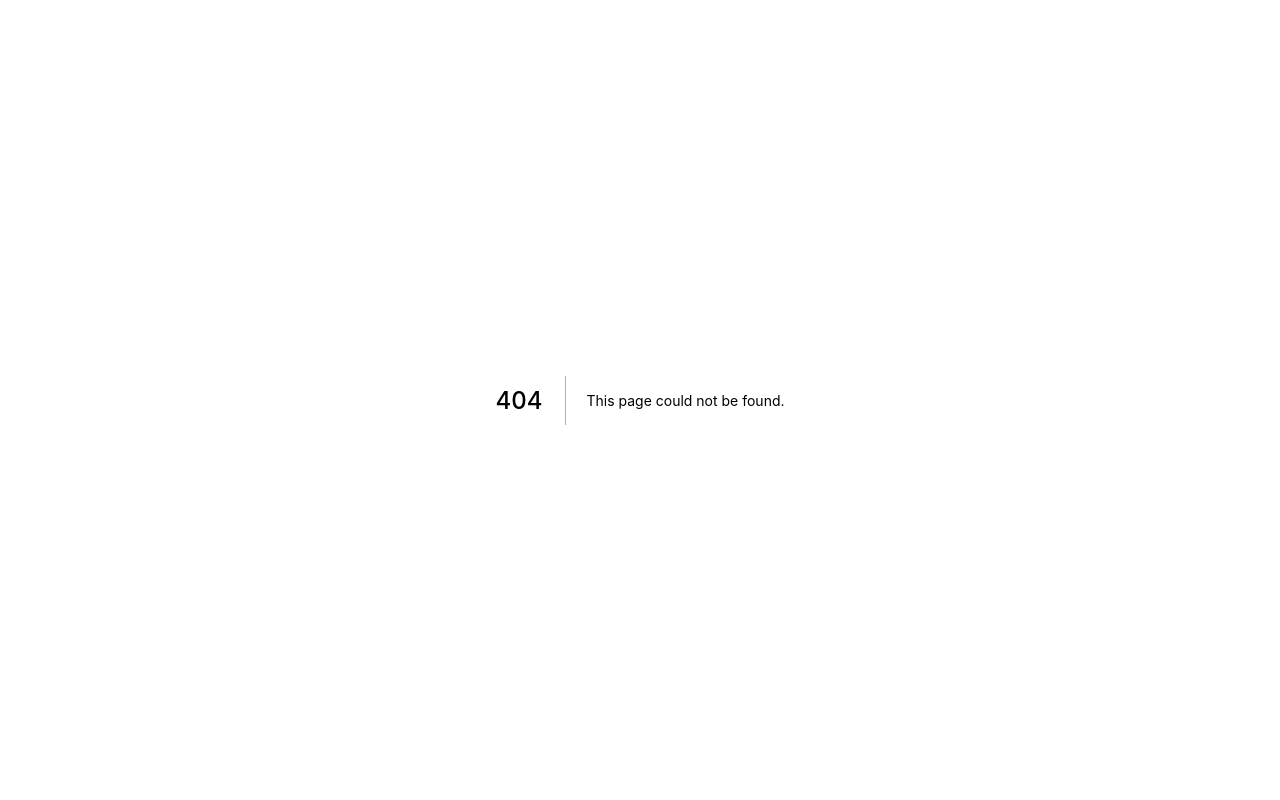
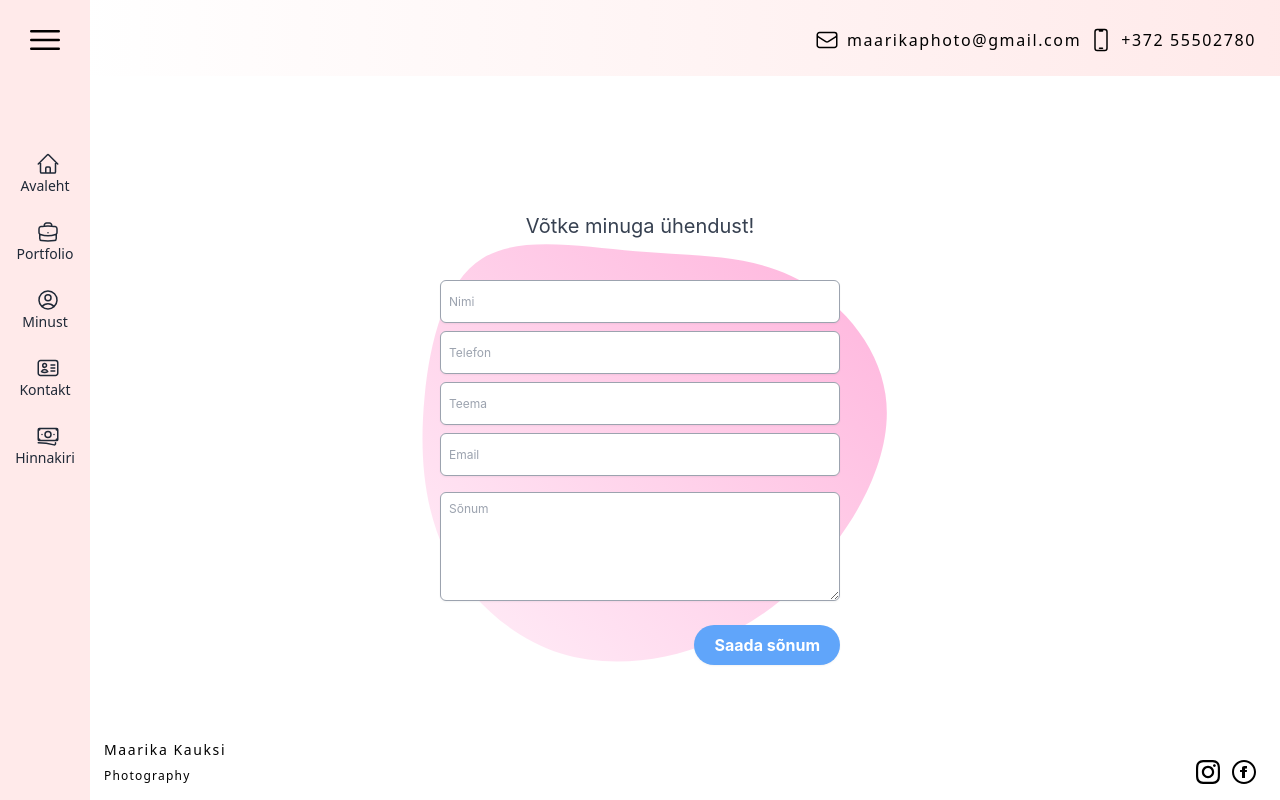
Before and after one commit to kenettt/maarika-photography, a Next.js app: page /kontakt in a window 1280 px wide. Before the commit this address had no page. Built offline with nearby package versions, Linux system fonts and the light colour scheme.

Commit message:
kontakt form

```diff
--- a/components/footer.jsx
+++ b/components/footer.jsx
@@ -1,25 +1,25 @@
 import Link from "next/link";
 
-export default function Footer({hidden="", className="justify-between"}) {
+export default function Footer({hidden="", className="justify-between text-white"}, color="fill-white") {
     return (
-        <div className={`${className} text-white flex space-x-2 w-full items-end `}>
+        <div className={`${className} flex space-x-2 w-full items-end `}>
             <div className={`${hidden} font-europa tracking-widest lg:ml-[80px]`}>
                 <Link href="/">
                 <a>
-                    <div className="text-md"> Maarika Kauksi </div>
-                    <div className="text-xs tracking-widest mt-2">Photography</div>
+                    <div className="text-sm md:text-md"> Maarika Kauksi </div>
+                    <div className="text-xs tracking-widest lg:mt-2">Photography</div>
                 </a>
                 </Link>
             </div>
             <div className="flex space-x-3 ">
             <Link href="https://www.instagram.com/maarikakauksiphotography/?hl=en">
                 <a target="_blank" rel="noreferrer">
-                <svg xmlns="http://www.w3.org/2000/svg" className='fill-white' width="24" height="24" viewBox="0 0 24 24"><path d="M12 2.163c3.204 0 3.584.012 4.85.07 3.252.148 4.771 1.691 4.919 4.919.058 1.265.069 1.645.069 4.849 0 3.205-.012 3.584-.069 4.849-.149 3.225-1.664 4.771-4.919 4.919-1.266.058-1.644.07-4.85.07-3.204 0-3.584-.012-4.849-.07-3.26-.149-4.771-1.699-4.919-4.92-.058-1.265-.07-1.644-.07-4.849 0-3.204.013-3.583.07-4.849.149-3.227 1.664-4.771 4.919-4.919 1.266-.057 1.645-.069 4.849-.069zm0-2.163c-3.259 0-3.667.014-4.947.072-4.358.2-6.78 2.618-6.98 6.98-.059 1.281-.073 1.689-.073 4.948 0 3.259.014 3.668.072 4.948.2 4.358 2.618 6.78 6.98 6.98 1.281.058 1.689.072 4.948.072 3.259 0 3.668-.014 4.948-.072 4.354-.2 6.782-2.618 6.979-6.98.059-1.28.073-1.689.073-4.948 0-3.259-.014-3.667-.072-4.947-.196-4.354-2.617-6.78-6.979-6.98-1.281-.059-1.69-.073-4.949-.073zm0 5.838c-3.403 0-6.162 2.759-6.162 6.162s2.759 6.163 6.162 6.163 6.162-2.759 6.162-6.163c0-3.403-2.759-6.162-6.162-6.162zm0 10.162c-2.209 0-4-1.79-4-4 0-2.209 1.791-4 4-4s4 1.791 4 4c0 2.21-1.791 4-4 4zm6.406-11.845c-.796 0-1.441.645-1.441 1.44s.645 1.44 1.441 1.44c.795 0 1.439-.645 1.439-1.44s-.644-1.44-1.439-1.44z"/></svg>
+                <svg xmlns="http://www.w3.org/2000/svg" className={color} width="24" height="24" viewBox="0 0 24 24"><path d="M12 2.163c3.204 0 3.584.012 4.85.07 3.252.148 4.771 1.691 4.919 4.919.058 1.265.069 1.645.069 4.849 0 3.205-.012 3.584-.069 4.849-.149 3.225-1.664 4.771-4.919 4.919-1.266.058-1.644.07-4.85.07-3.204 0-3.584-.012-4.849-.07-3.26-.149-4.771-1.699-4.919-4.92-.058-1.265-.07-1.644-.07-4.849 0-3.204.013-3.583.07-4.849.149-3.227 1.664-4.771 4.919-4.919 1.266-.057 1.645-.069 4.849-.069zm0-2.163c-3.259 0-3.667.014-4.947.072-4.358.2-6.78 2.618-6.98 6.98-.059 1.281-.073 1.689-.073 4.948 0 3.259.014 3.668.072 4.948.2 4.358 2.618 6.78 6.98 6.98 1.281.058 1.689.072 4.948.072 3.259 0 3.668-.014 4.948-.072 4.354-.2 6.782-2.618 6.979-6.98.059-1.28.073-1.689.073-4.948 0-3.259-.014-3.667-.072-4.947-.196-4.354-2.617-6.78-6.979-6.98-1.281-.059-1.69-.073-4.949-.073zm0 5.838c-3.403 0-6.162 2.759-6.162 6.162s2.759 6.163 6.162 6.163 6.162-2.759 6.162-6.163c0-3.403-2.759-6.162-6.162-6.162zm0 10.162c-2.209 0-4-1.79-4-4 0-2.209 1.791-4 4-4s4 1.791 4 4c0 2.21-1.791 4-4 4zm6.406-11.845c-.796 0-1.441.645-1.441 1.44s.645 1.44 1.441 1.44c.795 0 1.439-.645 1.439-1.44s-.644-1.44-1.439-1.44z"/></svg>
                 </a>
             </Link>
             <Link href="https://www.facebook.com/profile.php?id=100083092881002">
                 <a  target="_blank" rel="noreferrer">
-                    <svg xmlns="http://www.w3.org/2000/svg" className='fill-white'width=" 24" height="24" viewBox="0 0 24 24"><path d="M12 2c5.514 0 10 4.486 10 10s-4.486 10-10 10-10-4.486-10-10 4.486-10 10-10zm0-2c-6.627 0-12 5.373-12 12s5.373 12 12 12 12-5.373 12-12-5.373-12-12-12zm-2 10h-2v2h2v6h3v-6h1.82l.18-2h-2v-.833c0-.478.096-.667.558-.667h1.442v-2.5h-2.404c-1.798 0-2.596.792-2.596 2.308v1.692z"/></svg>
+                    <svg xmlns="http://www.w3.org/2000/svg" className={color} width=" 24" height="24" viewBox="0 0 24 24"><path d="M12 2c5.514 0 10 4.486 10 10s-4.486 10-10 10-10-4.486-10-10 4.486-10 10-10zm0-2c-6.627 0-12 5.373-12 12s5.373 12 12 12 12-5.373 12-12-5.373-12-12-12zm-2 10h-2v2h2v6h3v-6h1.82l.18-2h-2v-.833c0-.478.096-.667.558-.667h1.442v-2.5h-2.404c-1.798 0-2.596.792-2.596 2.308v1.692z"/></svg>
                 </a>
             </Link>
             </div>
--- a/components/header.jsx
+++ b/components/header.jsx
@@ -35,12 +35,13 @@ const navigation = [
       )
     },
     {
-      name: 'Blog',
-      href: '/blog',
+      name: 'Kontakt',
+      href: '/kontakt',
       icon: (props) => (
         <svg xmlns="http://www.w3.org/2000/svg" fill="none" viewBox="0 0 24 24" strokeWidth={1.5} stroke="currentColor" className="w-6 h-6">
-          <path strokeLinecap="round" strokeLinejoin="round" d="M12 7.5h1.5m-1.5 3h1.5m-7.5 3h7.5m-7.5 3h7.5m3-9h3.375c.621 0 1.125.504 1.125 1.125V18a2.25 2.25 0 01-2.25 2.25M16.5 7.5V18a2.25 2.25 0 002.25 2.25M16.5 7.5V4.875c0-.621-.504-1.125-1.125-1.125H4.125C3.504 3.75 3 4.254 3 4.875V18a2.25 2.25 0 002.25 2.25h13.5M6 7.5h3v3H6v-3z" />
+          <path strokeLinecap="round" strokeLinejoin="round" d="M15 9h3.75M15 12h3.75M15 15h3.75M4.5 19.5h15a2.25 2.25 0 002.25-2.25V6.75A2.25 2.25 0 0019.5 4.5h-15a2.25 2.25 0 00-2.25 2.25v10.5A2.25 2.25 0 004.5 19.5zm6-10.125a1.875 1.875 0 11-3.75 0 1.875 1.875 0 013.75 0zm1.294 6.336a6.721 6.721 0 01-3.17.789 6.721 6.721 0 01-3.168-.789 3.376 3.376 0 016.338 0z" />
         </svg>
+
       )
     },
     {
@@ -177,7 +178,7 @@ export default function Header({className="", color="text-white lg:text-gray-800
       <div className=" max-w-[90px] w-full h-full lg:bg-[#ffd9d98f] z-10 fixed top-0">
         <button
         type="button"
-        className={`${color} focus:outline-none mt-4 flex justify-center w-full mt-6`}
+        className={`${color} focus:outline-none mt-7 sm:mt-5 flex justify-center w-full mt-6`}
         onClick={() => setSidebarOpen(true)}
       >
         <span className="sr-only">Open sidebar</span>
--- a/package.json
+++ b/package.json
@@ -12,8 +12,10 @@
     "@headlessui/react": "^1.7.3",
     "@heroicons/react": "^2.0.12",
     "autoprefixer": "^10.4.12",
+    "dotenv": "^16.0.3",
     "fslightbox-react": "^1.6.2-2",
     "next": "12.3.1",
+    "nodemailer": "^6.8.0",
     "postcss": "^8.4.16",
     "react": "18.2.0",
     "react-dom": "18.2.0",
--- /dev/null
+++ b/pages/api/contact.js
@@ -0,0 +1,55 @@
+
+export default async (req, res) => {
+  require('dotenv').config()
+
+  let nodemailer = require('nodemailer')
+  const transporter = nodemailer.createTransport({
+    service: 'gmail',
+    port: 465,
+    host: "smtp.gmail.com",
+    auth: {
+      user: 'maarikaphotography@gmail.com',
+      pass: process.env.GMAIL_PASSWORD,
+    },
+    secure: true,
+  })
+
+
+  await new Promise((resolve, reject) => {
+    // verify connection configuration
+    transporter.verify(function (error, success) {
+        if (error) {
+            console.log(error);
+            reject(error);
+        } else {
+            console.log("Server is ready to take our messages");
+            resolve(success);
+        }
+    });
+});
+
+  const mailData = {
+    from: 'maarikaphotography@gmail.com',
+    to: 'maarikaphoto@gmail.com',
+    replyTo: req.body.email,
+    subject: `Message From ${req.body.name}`,
+    text: req.body.message + " | Saadetud isikult: " + req.body.email,
+    html: `<div>${req.body.message}</div><p>Sent from:
+    ${req.body.email}</p>`
+  }
+
+  await new Promise((resolve, reject) => {
+    // send mail
+    transporter.sendMail(mailData, (err, info) => {
+        if (err) {
+            console.error(err);
+            reject(err);
+        } else {
+            console.log(info);
+            resolve(info);
+        }
+    });
+});
+
+  res.status(200).end()
+}
--- a/pages/api/hello.js
+++ /dev/null
@@ -1,5 +0,0 @@
-// Next.js API route support: https://nextjs.org/docs/api-routes/introduction
-
-export default function handler(req, res) {
-  res.status(200).json({ name: 'John Doe' })
-}
--- a/pages/hinnakiri.jsx
+++ b/pages/hinnakiri.jsx
@@ -1,10 +1,11 @@
 import Header from "../components/header";
+import Footer from "../components/footer"
 
 export default function Hinnakiri() {
     return (
-        <div className="bg-red-400">
+        <div className="">
             <Header />
-            <div className="h-screen bg-cover grayscale bg-priceHero bg-[center_90%] flex justfiy-center text-white filter">
+            <div className="min-h-screen bg-cover bg-priceHero bg-[center_90%] flex justfiy-center text-white filter">
                 <div className="flex flex-col justify-center items-center w-full font-europa ">
                     <div className="flex justify-center items-center w-full lg:w-[500px] lg:h-[150px] w-[300px] h-[100px] bg-[#7b5151ad] border-white border-4 rounded-lg text-3xl lg:text-5xl font-bold tracking-[0.2em]"> Hinnakiri </div>
                     <div className="text-center  mt-10 rounded-xl p-10 bg-[#7b5151ad] m-4">
@@ -20,7 +21,9 @@ export default function Hinnakiri() {
                     </div>
                 </div>
             </div>
-
+            <div className="fixed bottom-4 z-20 px-6 w-full">
+                <Footer  />
+            </div>
         </div>
     );
 }
--- a/pages/index.jsx
+++ b/pages/index.jsx
@@ -24,13 +24,13 @@ export default function Home() {
               <Link href="/minust">
                 <a>Minust</a>
               </Link>
-              <Link href="/">
+              <Link href="/kontakt">
                 <a>Kontakt</a>
               </Link>
-              <Link href="/">
+              {/* <Link href="/">
                 <a>Blog</a>
-              </Link>
-              <Link href="/">
+              </Link> */}
+              <Link href="/hinnakiri">
                 <a>Hinnakiri</a>
               </Link>
             </div>
--- /dev/null
+++ b/pages/kontakt.jsx
@@ -0,0 +1,149 @@
+import Header from '../components/header'
+import { useState } from 'react'
+import Head from "next/head";
+import Footer from '../components/footer'
+
+
+export default function Kontakt() {
+
+  const [sendMessage, toggleSendMessage] = useState(false)
+  const [name, setName] = useState("")
+  const [phone, setPhone] = useState("")
+  const [subject, setSubject] = useState("")
+  const [email, setEmail] = useState("")
+  const [message, setMessage] = useState("")
+
+  const sendMail = (e) => {
+    e.preventDefault();
+    console.log('Sending')
+
+    let data = {
+      name,
+      email,
+      phone,
+      subject,
+      message
+    }
+
+    fetch('/api/contact', {
+      method: 'POST',
+      headers: {
+        'Accept': 'application/json, text/plain, */*',
+        'Content-Type': 'application/json'
+      },
+      body: JSON.stringify(data)
+    }).then((res) => {
+      console.log('Response received')
+      if (res.status === 200) {
+        console.log('Response succeeded!')
+        setName('')
+        setEmail('')
+        setPhone('')
+        setSubject('')
+        setMessage('')
+        toggleSendMessage(true)
+        setTimeout(() => {
+          toggleSendMessage(false)
+        }, 6000);
+      }
+    })
+  }
+
+    return (
+      <div >
+        <Head>
+          <title>Kontakt</title>
+          <meta name="description" content="Võtke minuga ühendust!" />
+          <link rel="icon" href="/favicon.ico" />
+          <link rel="canonical" href="https://www.vannitubailusaks.ee/kontakt" />
+        </Head>
+        <Header color="black" />
+        <div className='min-h-screen flex flex-col'>
+          <div className='lg:ml-[80px] p-5 lg:p-6 flex sm:flex-row flex-col items-end justify-end bg-gradient-to-l from-[#ffd9d98f] space-x-2 space-y-1'>
+            <a href='mailto:maarikaphoto@gmail.com' className='flex font-light font-europa tracking-widest items-center space-x-2'>
+              <svg xmlns="http://www.w3.org/2000/svg" fill="none" viewBox="0 0 24 24" strokeWidth={1.5} stroke="currentColor" className="w-4 lg:w-6 h-4 lg:h-6">
+                <path strokeLinecap="round" strokeLinejoin="round" d="M21.75 6.75v10.5a2.25 2.25 0 01-2.25 2.25h-15a2.25 2.25 0 01-2.25-2.25V6.75m19.5 0A2.25 2.25 0 0019.5 4.5h-15a2.25 2.25 0 00-2.25 2.25m19.5 0v.243a2.25 2.25 0 01-1.07 1.916l-7.5 4.615a2.25 2.25 0 01-2.36 0L3.32 8.91a2.25 2.25 0 01-1.07-1.916V6.75" />
+              </svg>
+              <div className='text-xs lg:text-base'>maarikaphoto@gmail.com</div>
+            </a>
+            <a href='tel:+37255502780' className='flex font-light font-europa tracking-widest items-center space-x-2'>
+              <svg xmlns="http://www.w3.org/2000/svg" fill="none" viewBox="0 0 24 24" strokeWidth={1.5} stroke="currentColor" className="w-4 lg:w-6 h-4 lg:h-6">
+                <path strokeLinecap="round" strokeLinejoin="round" d="M10.5 1.5H8.25A2.25 2.25 0 006 3.75v16.5a2.25 2.25 0 002.25 2.25h7.5A2.25 2.25 0 0018 20.25V3.75a2.25 2.25 0 00-2.25-2.25H13.5m-3 0V3h3V1.5m-3 0h3m-3 18.75h3" />
+              </svg>
+              <div className='text-xs lg:text-base'>+372 55502780</div>
+            </a>
+          </div>
+        <div className='w-full max-w-[600px] max-h-[600px] my-auto bg-contactBackground bg-cover bg-center bg-no-repeat  mx-auto flex items-center h-full' >
+          <form onSubmit={sendMail} id="myForm" className="flex flex-col p-4 w-full h-full items-center justify-center ">
+            <div className="max-w-[400px] w-full ">
+            <h1 className='mb-10 text-xl text-medium text-gray-700 text-center'> Võtke minuga ühendust! </h1>
+              <div className="mt-1 w-full mb-2 flex justify-center">
+                <input
+                  type="text"
+                  name="name"
+                  id="name"
+                  required
+                  className="shadow-sm focus:ring-indigo-500 px-2 focus:border-indigo-500 block w-full text-xs border-gray-400 outline-gray-500 border rounded-md  h-[43px]"
+                  placeholder="Nimi"
+                  value={name} onChange={(e)=>setName(e.target.value)}
+                />
+              </div>
+              <div className="mt-1 w-full mb-2 flex justify-center">
+                <input
+                  type="text"
+                  name="phone"
+                  id="phone"
+                  required
+                  className="shadow-sm focus:ring-indigo-500 px-2 focus:border-indigo-500 block w-full text-xs border-gray-400 outline-gray-500 border rounded-md  h-[43px] "
+                  placeholder="Telefon"
+                  value={phone} onChange={(e)=>setPhone(e.target.value)}
+                />
+              </div>
+              <div className="mt-1 w-full mb-2 flex justify-center">
+                <input
+                  type="text"
+                  name="subject"
+                  id="subject"
+                  required
+                  className="shadow-sm focus:ring-indigo-500 px-2 focus:border-indigo-500 block w-full text-xs  border-gray-400 outline-gray-500 border rounded-md  h-[43px]"
+                  placeholder="Teema"
+                  value={subject} onChange={(e)=>setSubject(e.target.value)}
+
+                />
+              </div>
+              <div className="mt-1 w-full mb-2 lg:mb-4 flex justify-center">
+                <input
+                  type="text"
+                  name="email"
+                  id="email"
+                  required
+                  className="shadow-sm focus:ring-indigo-500 px-2 focus:border-indigo-500 block w-full text-xs border-gray-400 outline-gray-500 border rounded-md  h-[43px] "
+                  placeholder="Email"
+                  value={email} onChange={(e)=>setEmail(e.target.value)}
+                />
+              </div>
+              <div className="mt-1 w-full  mb-2 lg:mb-4">
+                <textarea
+                  id="message"
+                  name="message"
+                  rows={3}
+                  className="shadow-sm focus:ring-indigo-500 focus:border-indigo-500 block p-2 w-full min-h-[109px] text-xs  border-gray-400 outline-gray-500 border rounded-md max-h-[250px] "
+                  required
+                  placeholder="Sõnum"
+                  value={message} onChange={(e)=>setMessage(e.target.value)}
+                />
+              </div>
+              <div className="flex w-full justify-end ">
+                <input value="Saada sõnum" type="submit"  className="text-white bg-blue-400 min-w-[82px] cursor-pointer z-30 mt-2 text-[9.6px] lg:text-base inline-flex items-center px-5  py-2 text-center justify-center font-bold rounded-full  shadow-sm  focus:outline-none focus:ring-2" />
+              </div>
+              {sendMessage && <div className="text-green text-[9.5px] lg:text-base font-medium mt-3"> Aitäh!! Sõnum edukalt edasi toimetatud </div>}
+              </div>
+            </form>
+          </div>
+      </div>
+      <div className="fixed bottom-4 z-20 px-6 w-full">
+        <Footer className="text-black justify-between" color="fill-black" />
+      </div>
+      </div>
+    );
+}
--- a/pages/minust.jsx
+++ b/pages/minust.jsx
@@ -22,10 +22,10 @@ export default function Home() {
         <div className="min-h-screen p-4 lg:p-8 flex flex-col">
           <div className="text-white font-medium font-europa flex flex-col items-center lg:items-end my-auto ">
             <div dangerouslySetInnerHTML={{ __html:text}} className="md:mx-10 text-white md:max-w-[700px] font-europa tracking-widest font-medium text-xs md:text-xl lg:ml-auto h-full flex items-center text-center lg:text-start py-10" />
-
             </div>
-
-        <Footer />
+            <div className="fixed bottom-4 z-20 px-6 w-full">
+                <Footer  />
+            </div>
         </div>
       </section>
     </div>
--- a/pages/portfolio.jsx
+++ b/pages/portfolio.jsx
@@ -25,17 +25,19 @@ export default function Portfolio() {
 
     return (
         <div>
-          <Head></Head>
             <Header />
+            <div className="min-h-screen w-full" >
               <GridGallery images={photos} openLightboxOnSlide={openLightboxOnSlide} />
               <FsLightbox
                 toggler={lightboxController.toggler}
                 sources={images}
                 slide={lightboxController.slide + 1}
                 />
-              <div className="fixed w-full bottom-0 z-20 px-6 py-5  bg-gradient-to-t from-[#7b6c75b5]">
-                <Footer />
             </div>
+            <div className="fixed bottom-4 z-20 px-6 w-full">
+                <Footer  />
+            </div>
+
           </div>
     );
 }
--- a/tailwind.config.js
+++ b/tailwind.config.js
@@ -16,7 +16,8 @@ module.exports = {
       backgroundImage: (theme) => ({
         hero: "url('/images/background/fog-nature-beauty.webp')",
         aboutHero: "linear-gradient(#737373a8, #737373a8), url(/images/background/maarika.webp)",
-        priceHero:"url('/images/portfolio/DSC08373.webp')"
+        priceHero:"url('/images/portfolio/DSC08373.webp')",
+        contactBackground:"url('/images/background/blob.svg')",
       }),
       fontFamily: {
         europa: ["europa", ...defaultTheme.fontFamily.sans],
```
Also changed, not shown: public/images/background/blob.svg (added), 1 other file (tests, documents, lock files or other folders). Lines whose indentation alone changed are shown as unchanged.
